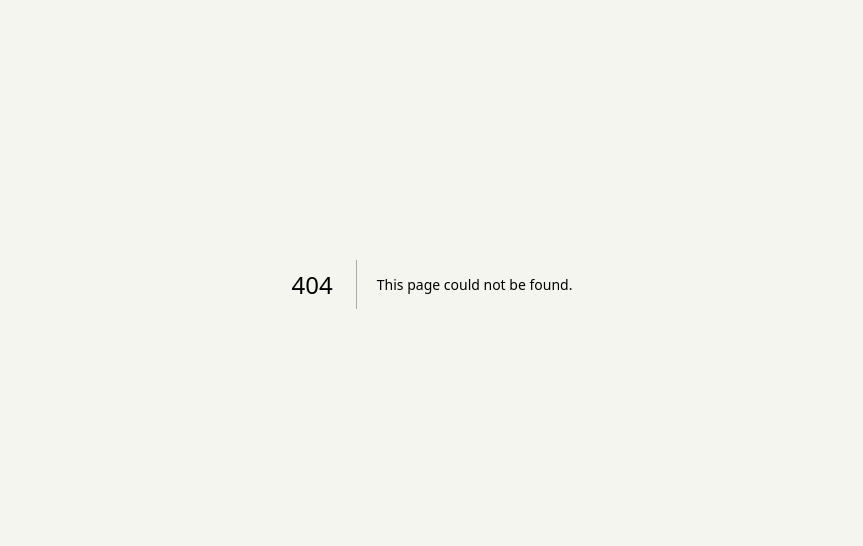
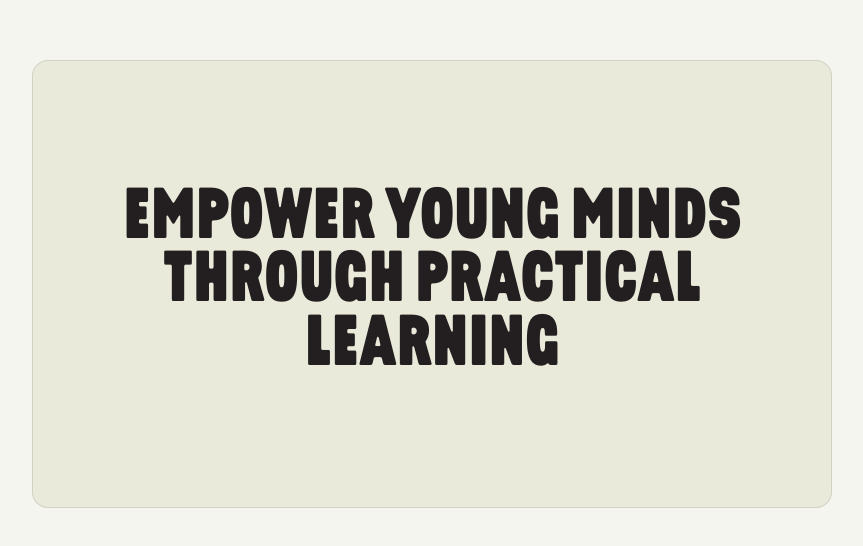
Before and after one commit to presstube/playne-site, a Next.js app: page /components/headline in a window 1280 px wide. Before the commit this address had no page. Shown: the part 116-662 px from the top of the page, without its empty margins (208-1071 px from the left). Built offline with nearby package versions, Linux system fonts and the light colour scheme; a web font is replaced by a local one.

Commit message:
headline component

```diff
--- /dev/null
+++ b/src/app/components/headline/page.module.css
@@ -0,0 +1,23 @@
+.page {
+  min-height: 100vh;
+  display: flex;
+  align-items: center;
+  justify-content: center;
+  padding: var(--space-8) var(--space-4);
+}
+
+.card {
+  cursor: pointer;
+  user-select: none;
+  transition: transform 0.08s ease;
+}
+
+.card:active {
+  transform: scale(0.995);
+}
+
+.inner {
+  width: 100%;
+  max-width: 800px;
+  padding: 0;
+}
--- /dev/null
+++ b/src/app/components/headline/page.tsx
@@ -0,0 +1,70 @@
+"use client"
+import { useCallback, useMemo, useState } from 'react'
+import Headline from '@/components/Headline/Headline'
+import styles from './page.module.css'
+
+const COPY_HAT = [
+  'Empower young minds through practical learning',
+  'Community creativity confidence',
+  'Real skills real impact',
+  'Learn by doing',
+  'Building confidence through action and purpose',
+  'Education for the real world',
+]
+
+type CaseType = 'all-caps' | 'title-case'
+type Align = 'left' | 'center'
+
+const FG_COLORS = [
+  'var(--brand-black)',
+  'var(--brand-offwhite)',
+]
+
+const BG_COLORS = [
+  'var(--brand-offwhite)',
+  'var(--brand-black)',
+  'var(--brand-yellow)',
+  'var(--brand-blue)',
+  'transparent',
+]
+
+const PAGE_BG = 'var(--brand-offwhite)'
+
+export default function Page() {
+  const [idx, setIdx] = useState(0)
+  const [caseType, setCaseType] = useState<CaseType>('all-caps')
+  const [align, setAlign] = useState<Align>('center')
+  const [fg, setFg] = useState<string>('var(--brand-black)')
+  const [bg, setBg] = useState<string>(PAGE_BG)
+
+  const text = useMemo(() => COPY_HAT[idx % COPY_HAT.length], [idx])
+
+  const randomize = useCallback(() => {
+    setIdx((p) => (p + 1) % COPY_HAT.length)
+    setCaseType(Math.random() < 0.5 ? 'all-caps' : 'title-case')
+    setAlign(Math.random() < 0.5 ? 'left' : 'center')
+    const nextBg = BG_COLORS[Math.floor(Math.random() * BG_COLORS.length)]
+    setBg(nextBg)
+    const nextFg = nextBg === 'var(--brand-black)' ? 'var(--brand-offwhite)' : 'var(--brand-black)'
+    setFg(nextFg)
+  }, [])
+
+  return (
+    <div className={styles.page}>
+      <div className={styles.card} onClick={randomize} role="button" aria-label="Randomize headline" tabIndex={0}
+        onKeyDown={(e) => { if (e.key === 'Enter' || e.key === ' ') { e.preventDefault(); randomize() } }}
+      >
+        <div className={styles.inner}>
+          <Headline
+            text={text}
+            caseType={caseType}
+            align={align}
+            fg={fg}
+            bg={bg}
+            borderColor={bg === PAGE_BG ? 'rgba(35,31,32,0.12)' : undefined}
+          />
+        </div>
+      </div>
+    </div>
+  )
+}
--- /dev/null
+++ b/src/components/Headline/Headline.module.css
@@ -0,0 +1,23 @@
+.wrapper {
+  width: 100%;
+  padding: var(--space-10) var(--space-7);
+  border-radius: 1rem;
+}
+
+.headline {
+  font-family: var(--font-family-display);
+  font-weight: 400; /* Regular */
+  /* Large sizes only; use a fluid clamp with min ~30pt (40px) */
+  font-size: clamp(2.5rem, 5vw + 1rem, 4.5rem);
+  letter-spacing: -0.01em; /* Tracking -10 (approx -0.01em) */
+  margin: 0;
+}
+
+.alignLeft { text-align: left; }
+.alignCenter { text-align: center; }
+
+/* Leading rules: relative to font-size (pt proxy).
+   - ALL CAPS: -12% of size => 0.88 line-height
+   - Title Case: +12% of size => 1.12 line-height */
+.caseCaps { line-height: 0.88; text-transform: uppercase; }
+.caseTitle { line-height: 1.12; text-transform: none; }
--- /dev/null
+++ b/src/components/Headline/Headline.tsx
@@ -0,0 +1,78 @@
+import styles from './Headline.module.css'
+
+type HeadlineTag = 'h1' | 'h2' | 'div'
+type HeadlineAlign = 'left' | 'center'
+type HeadlineCase = 'all-caps' | 'title-case'
+
+export interface HeadlineProps {
+  text: string
+  caseType: HeadlineCase
+  align?: HeadlineAlign
+  fg?: string
+  bg?: string
+  borderColor?: string
+  as?: HeadlineTag
+  className?: string
+}
+
+function toTitleCase(input: string): string {
+  // Basic title case: capitalize first letter of each word, lower the rest
+  return input
+    .trim()
+    .toLowerCase()
+    .split(/\s+/)
+    .map((w) => (w ? w[0].toUpperCase() + w.slice(1) : w))
+    .join(' ')
+}
+
+function limitWords(input: string, maxWords: number): string {
+  const words = input.trim().split(/\s+/)
+  if (words.length <= maxWords) return input.trim()
+  return words.slice(0, maxWords).join(' ')
+}
+
+export default function Headline({
+  text,
+  caseType,
+  align = 'center',
+  fg = 'var(--brand-black)',
+  bg = 'transparent',
+  borderColor,
+  as = 'h1',
+  className,
+}: HeadlineProps) {
+  const Tag = as
+
+  const processed = (() => {
+    if (caseType === 'all-caps') {
+      const limited = limitWords(text, 8)
+      return limited.toUpperCase()
+    }
+    const limited = limitWords(text, 18)
+    return toTitleCase(limited)
+  })()
+
+  const cx = (...args: Array<string | false | null | undefined>) => args.filter(Boolean).join(' ')
+
+  return (
+    <div
+      className={cx(styles.wrapper, className)}
+      style={{
+        backgroundColor: bg,
+        border: borderColor ? `1px solid ${borderColor}` : undefined,
+        borderRadius: '1rem',
+      }}
+    >
+      <Tag
+        className={cx(
+          styles.headline,
+          align === 'left' ? styles.alignLeft : styles.alignCenter,
+          caseType === 'all-caps' ? styles.caseCaps : styles.caseTitle,
+        )}
+        style={{ color: fg }}
+      >
+        {processed}
+      </Tag>
+    </div>
+  )
+}
```
